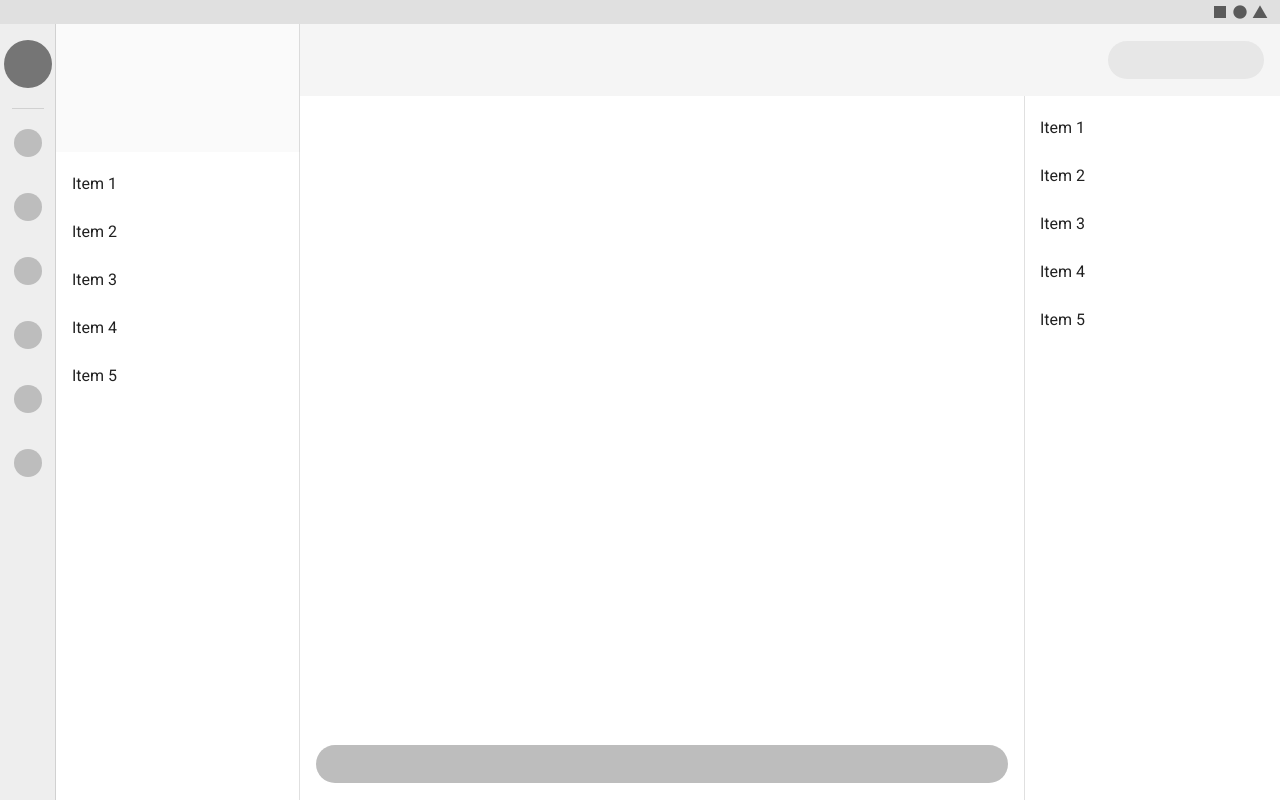
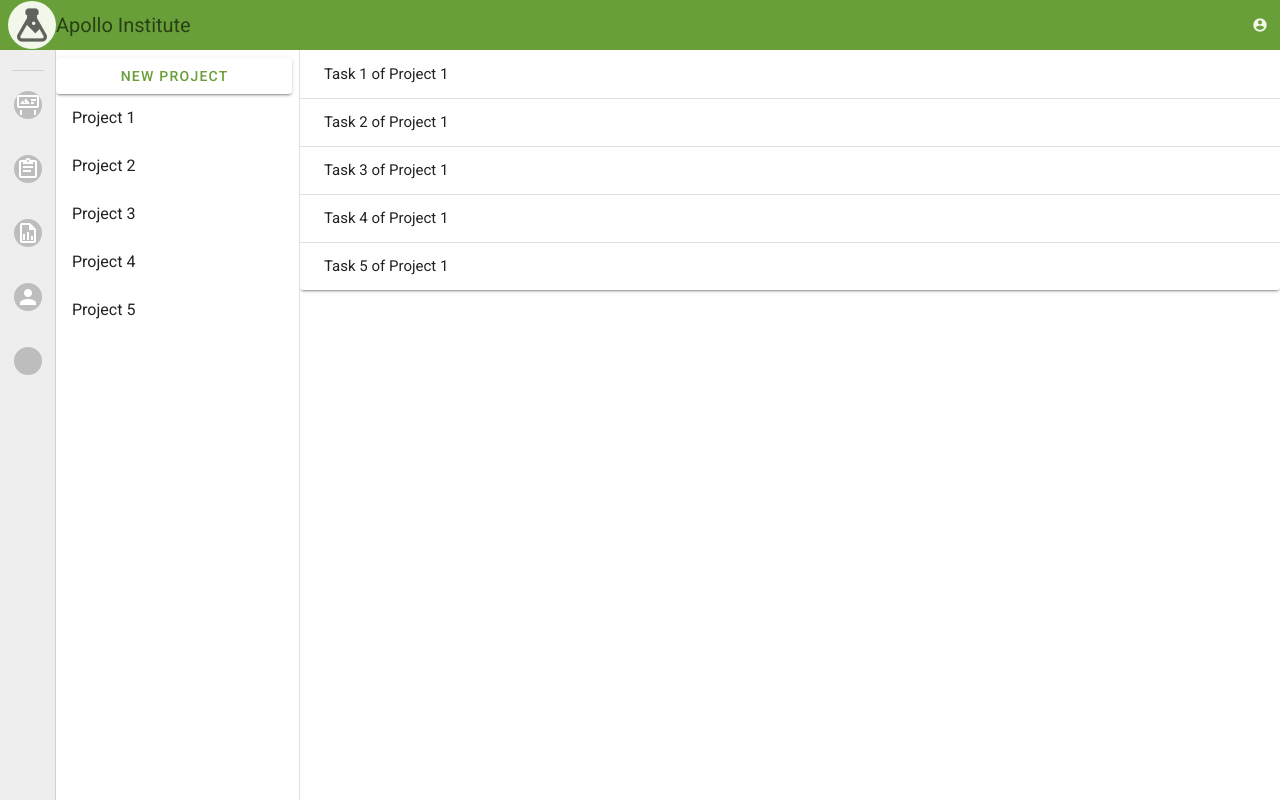
Before and after one commit to uqac-8inf851/Apollo-PP-Group-2, a Vue app in the folder frontend/: page / in a window 1280 px wide. Built offline with nearby package versions, Linux system fonts and the light colour scheme.

Commit message:
layout base

```diff
--- a/frontend/src/App.vue
+++ b/frontend/src/App.vue
@@ -1,132 +1,106 @@
 <template>
   <v-app id="inspire">
-    <v-system-bar app>
+    <v-system-bar app height="50" color="light-green darken-2">
+      <v-avatar
+          class="d-block text-center mx-auto "
+          color="light-green lighten-5"
+          size="48"
+      >
+        <v-icon x-large>mdi-flask</v-icon>FP Institute
+      </v-avatar>
+      <v-toolbar-title>Apollo Institute</v-toolbar-title>
       <v-spacer></v-spacer>
-
-      <v-icon>mdi-square</v-icon>
-
-      <v-icon>mdi-circle</v-icon>
-
-      <v-icon>mdi-triangle</v-icon>
+      <v-icon color="light-green lighten-5">mdi-account-circle</v-icon>
     </v-system-bar>
 
-    <v-app-bar
-        app
-        clipped-right
-        flat
-        height="72"
-    >
-      <v-spacer></v-spacer>
-
-      <v-responsive max-width="156">
-        <v-text-field
-            dense
-            flat
-            hide-details
-            rounded
-            solo-inverted
-        ></v-text-field>
-      </v-responsive>
-    </v-app-bar>
-
-    <v-navigation-drawer
-        v-model="drawer"
-        app
-        width="300"
-    >
+    <v-navigation-drawer v-model="drawer" app width="300">
       <v-navigation-drawer
         v-model="drawer"
         absolute
         color="grey lighten-3"
         mini-variant
       >
-        <v-avatar
-            class="d-block text-center mx-auto mt-4"
-            color="grey darken-1"
-            size="48"
-        >
-        </v-avatar>
-
+        <v-spacer></v-spacer>
         <v-divider class="mx-3 my-5"></v-divider>
 
         <v-avatar
-            v-for="n in 6"
-            :key="n"
           class="d-block text-center mx-auto mb-9"
           color="grey lighten-1"
           size="28"
-        ></v-avatar>
+        >
+          <v-icon dark>mdi-billboard</v-icon>
+        </v-avatar>
+        <v-avatar
+          class="d-block text-center mx-auto mb-9"
+          color="grey lighten-1"
+          size="28"
+        >
+          <v-icon dark>mdi-clipboard-text-outline</v-icon>
+        </v-avatar>
+        <v-avatar
+          class="d-block text-center mx-auto mb-9"
+          color="grey lighten-1"
+          size="28"
+        >
+          <v-icon dark>mdi-file-chart-outline</v-icon>
+        </v-avatar>
+        <v-avatar
+          class="d-block text-center mx-auto mb-9"
+          color="grey lighten-1"
+          size="28"
+        >
+          <v-icon dark>mdi-account</v-icon>
+        </v-avatar>
+        <v-avatar
+          class="d-block text-center mx-auto mb-9"
+          color="grey lighten-1"
+          size="28"
+        >
+          <v-icon dark>mdi-settings-outline</v-icon>
+        </v-avatar>
       </v-navigation-drawer>
 
-      <v-sheet
-          color="grey lighten-5"
-          height="128"
-          width="100%"
-      ></v-sheet>
-
-      <v-list
-          class="pl-14"
-          shaped
-      >
-        <v-list-item
-            v-for="n in 5"
-            :key="n"
-            link
-        >
+      <v-list class="pl-14" shaped>
+        <v-btn
+          block
+          color="light-green darken-2"
+          text
+          elevation="2"
+        >New Project</v-btn>
+        <v-list-item v-for="n in 5" :key="n" link>
           <v-list-item-content>
-            <v-list-item-title>Item {{ n }}</v-list-item-title>
-          </v-list-item-content>
-        </v-list-item>
-      </v-list>
-    </v-navigation-drawer>
-
-    <v-navigation-drawer
-        app
-        clipped
-        right
-    >
-      <v-list>
-        <v-list-item
-            v-for="n in 5"
-            :key="n"
-            link
-        >
-          <v-list-item-content>
-            <v-list-item-title>Item {{ n }}</v-list-item-title>
+            <v-list-item-title>Project {{ n }}</v-list-item-title>
           </v-list-item-content>
         </v-list-item>
       </v-list>
     </v-navigation-drawer>
 
     <v-main>
-      <!--  -->
+      <v-expansion-panels>
+        <v-expansion-panel v-for="(item, i) in 5" :key="i">
+          <v-expansion-panel-header>
+            Task {{ i+1 }} of Project 1
+            <template v-slot:actions>
+              <v-icon></v-icon>
+            </template>
+          </v-expansion-panel-header>
+          <v-expansion-panel-content>
+            Lorem ipsum dolor sit amet, consectetur adipiscing elit, sed do
+            eiusmod tempor incididunt ut labore et dolore magna aliqua. Ut enim
+            ad minim veniam, quis nostrud exercitation ullamco laboris nisi ut
+            aliquip ex ea commodo consequat.
+          </v-expansion-panel-content>
+        </v-expansion-panel>
+      </v-expansion-panels>
     </v-main>
-
-    <v-footer
-        app
-        color="transparent"
-        height="72"
-        inset
-    >
-      <v-text-field
-          background-color="grey lighten-1"
-          dense
-          flat
-          hide-details
-          rounded
-          solo
-      ></v-text-field>
-    </v-footer>
   </v-app>
 </template>
 
 <script>
 export default {
   data: () => ({ drawer: null }),
-}
-
+};
 </script>
 
 <style>
-
 </style>
```
Lines whose indentation alone changed are shown as unchanged.
